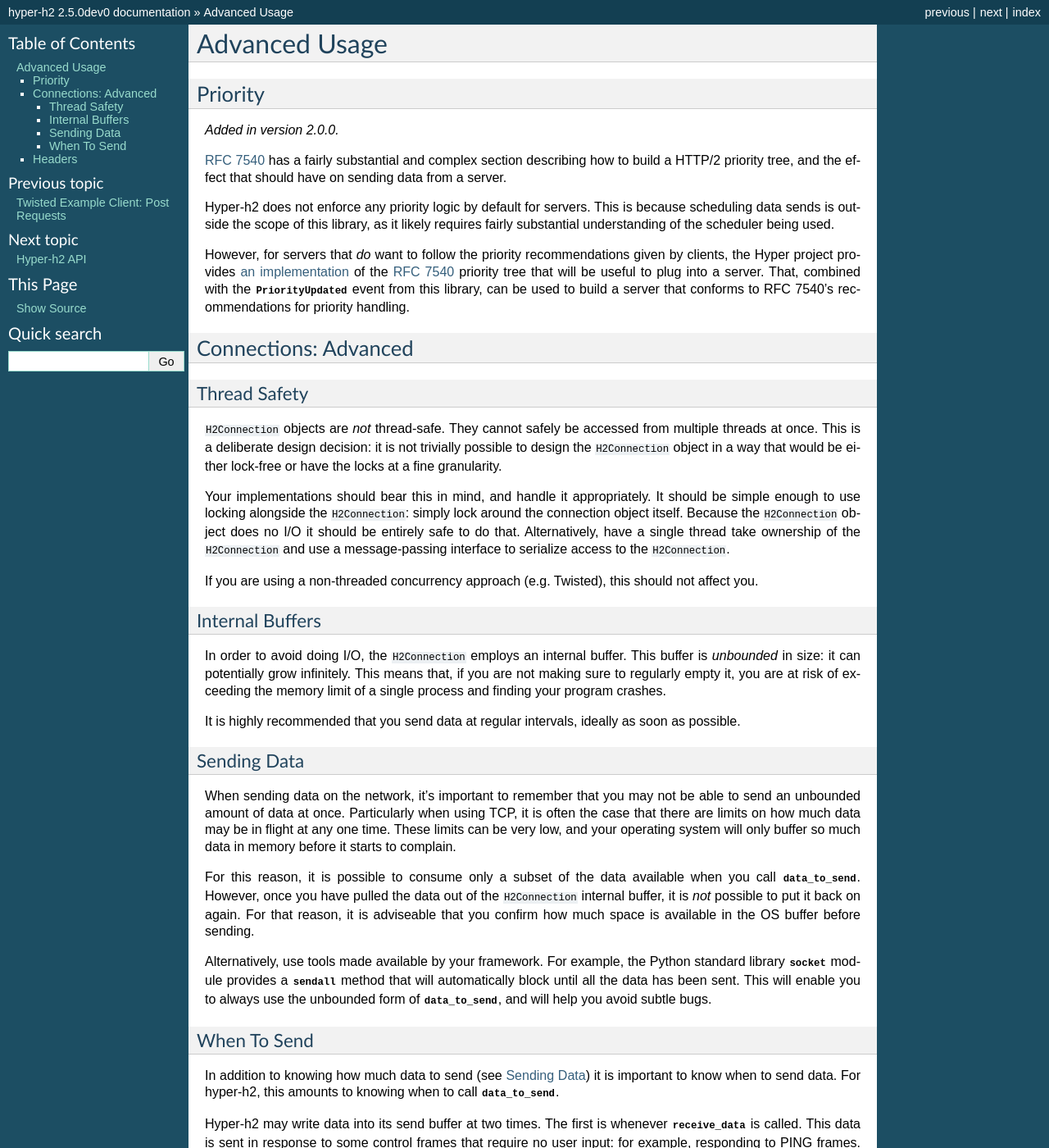
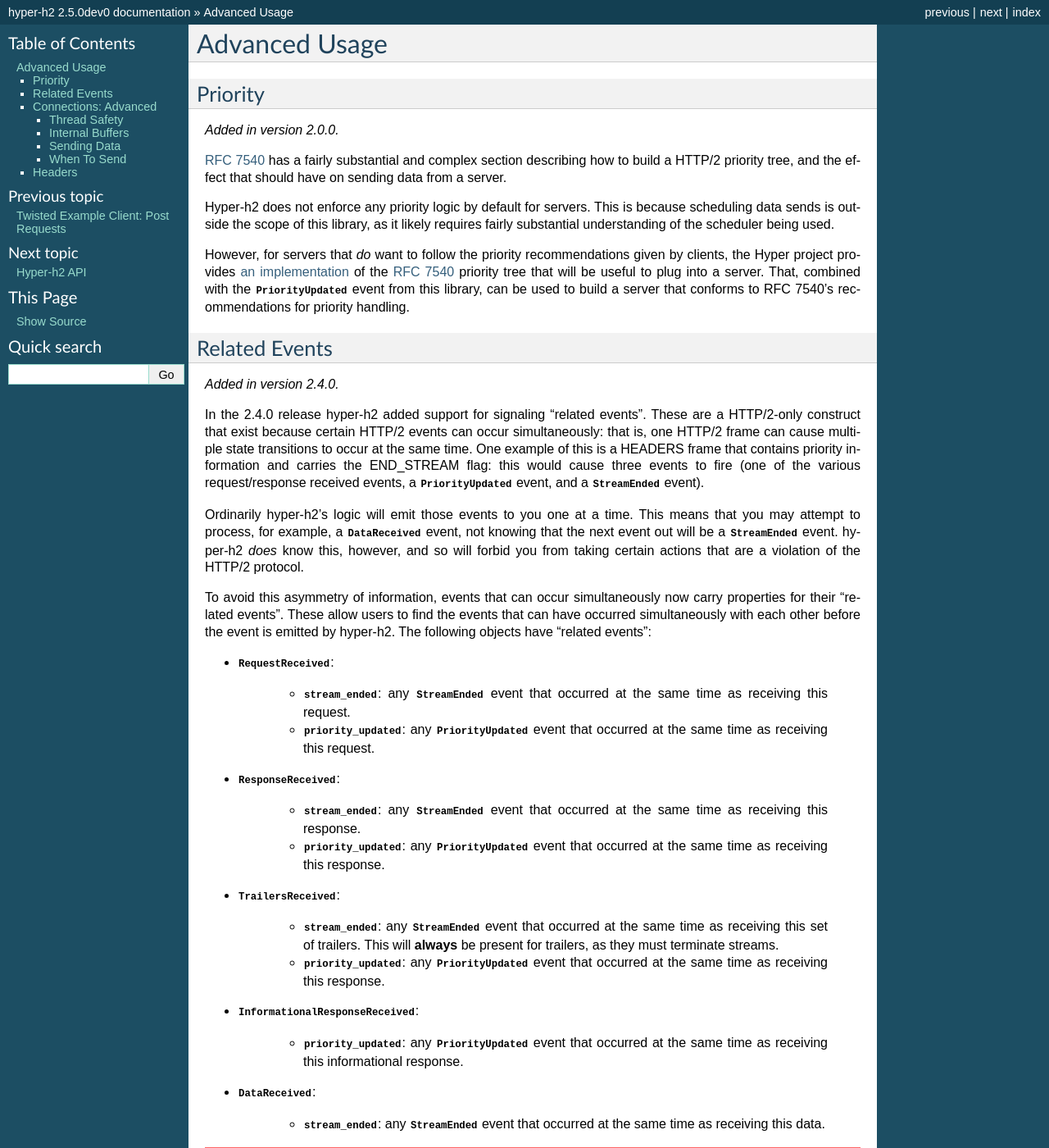
Before and after one commit to python-hyper/h2, a Sphinx documentation site: the page built from docs/source/advanced-usage.rst, in a window 1280 px wide and 1400 px high. Shown: the whole window at 82% size. Built offline with Sphinx 7.4.7, drawn with Linux system fonts in a browser that asks for light colours; some of the changed text lies outside the part shown.

Commit message:
Document related events.

```diff
--- a/docs/source/advanced-usage.rst
+++ b/docs/source/advanced-usage.rst
@@ -20,6 +20,87 @@
 combined with the :class:`PriorityUpdated <h2.events.PriorityUpdated>` event from
 this library, can be used to build a server that conforms to RFC 7540's
 recommendations for priority handling.
+
+Related Events
+--------------
+
+.. versionadded:: 2.4.0
+
+In the 2.4.0 release hyper-h2 added support for signaling "related events".
+These are a HTTP/2-only construct that exist because certain HTTP/2 events can
+occur simultaneously: that is, one HTTP/2 frame can cause multiple state
+transitions to occur at the same time. One example of this is a HEADERS frame
+that contains priority information and carries the END_STREAM flag: this would
+cause three events to fire (one of the various request/response received
+events, a :class:`PriorityUpdated <h2.events.PriorityUpdated>` event, and a
+:class:`StreamEnded <h2.events.StreamEnded>` event).
+
+Ordinarily hyper-h2's logic will emit those events to you one at a time. This
+means that you may attempt to process, for example, a
+:class:`DataReceived <h2.events.DataReceived>` event, not knowing that the next
+event out will be a :class:`StreamEnded <h2.events.StreamEnded>` event.
+hyper-h2 *does* know this, however, and so will forbid you from taking certain
+actions that are a violation of the HTTP/2 protocol.
+
+To avoid this asymmetry of information, events that can occur simultaneously
+now carry properties for their "related events". These allow users to find the
+events that can have occurred simultaneously with each other before the event
+is emitted by hyper-h2. The following objects have "related events":
+
+- :class:`RequestReceived <h2.events.RequestReceived>`:
+
+    - :data:`stream_ended <h2.events.RequestReceived.stream_ended>`: any
+      :class:`StreamEnded <h2.events.StreamEnded>` event that occurred at the
+      same time as receiving this request.
+
+    - :data:`priority_updated
+      <h2.events.RequestReceived.priority_updated>`: any
+      :class:`PriorityUpdated <h2.events.PriorityUpdated>` event that occurred
+      at the same time as receiving this request.
+
+- :class:`ResponseReceived <h2.events.ResponseReceived>`:
+
+    - :data:`stream_ended <h2.events.ResponseReceived.stream_ended>`: any
+      :class:`StreamEnded <h2.events.StreamEnded>` event that occurred at the
+      same time as receiving this response.
+
+    - :data:`priority_updated
+      <h2.events.ResponseReceived.priority_updated>`: any
+      :class:`PriorityUpdated <h2.events.PriorityUpdated>` event that occurred
+      at the same time as receiving this response.
+
+- :class:`TrailersReceived <h2.events.TrailersReceived>`:
+
+    - :data:`stream_ended <h2.events.TrailersReceived.stream_ended>`: any
+      :class:`StreamEnded <h2.events.StreamEnded>` event that occurred at the
+      same time as receiving this set of trailers. This will **always** be
+      present for trailers, as they must terminate streams.
+
+    - :data:`priority_updated
+      <h2.events.TrailersReceived.priority_updated>`: any
+      :class:`PriorityUpdated <h2.events.PriorityUpdated>` event that occurred
+      at the same time as receiving this response.
+
+- :class:`InformationalResponseReceived
+  <h2.events.InformationalResponseReceived>`:
+
+    - :data:`priority_updated
+      <h2.events.InformationalResponseReceived.priority_updated>`: any
+      :class:`PriorityUpdated <h2.events.PriorityUpdated>` event that occurred
+      at the same time as receiving this informational response.
+
+- :class:`DataReceived <h2.events.DataReceived>`:
+
+    - :data:`stream_ended <h2.events.DataReceived.stream_ended>`: any
+      :class:`StreamEnded <h2.events.StreamEnded>` event that occurred at the
+      same time as receiving this data.
+
+
+.. warning:: hyper-h2 does not know if you are looking for related events or
+             expecting to find events in the event stream. Therefore, it will
+             always emit "related events" in the event stream. If you are using
+             the "related events" event pattern, you will want to be careful to
+             avoid double-processing related events.
 
 .. _h2-connection-advanced:
 
```
Also changed, not shown: 1 other file.
